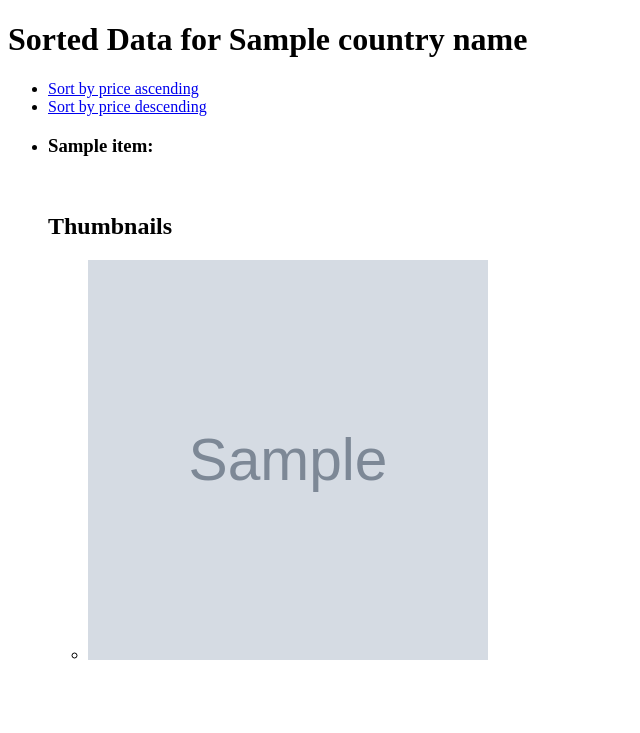
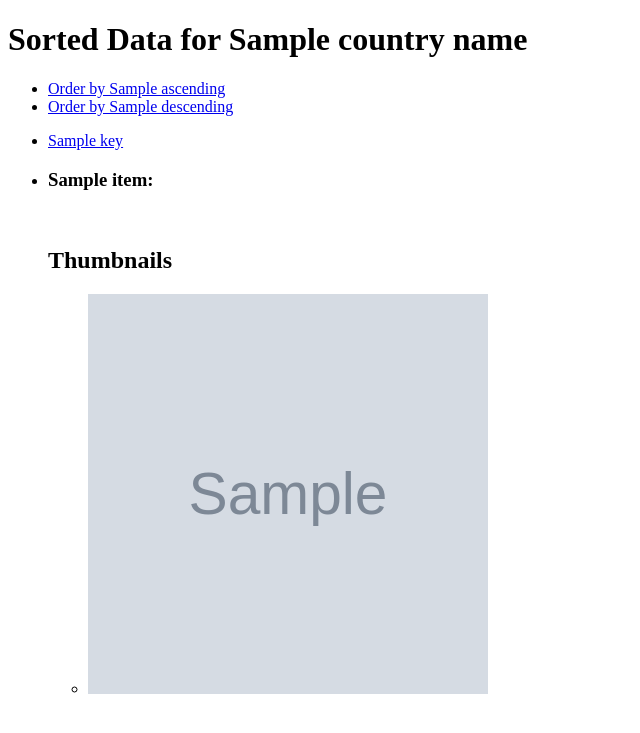
Before and after one commit to monteship/FastApi_Rental_Service, a Python web app: template templates/sorted_data.html in a window 1280 px wide. Shown: the top 733 px of the page, without its empty margins (0-640 px from the left). Run offline with Jinja, Linux system fonts and the light colour scheme; the template is opened without the code that fills it: most values are stand-ins (such as "Sample title", 1, 10 or a date in 2020); grey boxes marked "Sample" are stand-in pictures.

Commit message:
pagination

```diff
--- a/templates/sorted_data.html
+++ b/templates/sorted_data.html
@@ -7,10 +7,19 @@
 <body>
 <h1>Sorted Data for {{ country_name }}</h1>
 <ul class="order">
-    <li><a href="?order=asc">Sort by price ascending</a></li>
-    <li><a href="?order=desc">Sort by price descending</a></li>
+    <li><a href="?order=asc">Order by {{ sort_key }} ascending</a></li>
+    <li><a href="?order=desc">Order by {{ sort_key }} descending</a></li>
+</ul>
+<ul class="sort_by">
+    <!-- Loop through sort_by_list to create sorting options -->
+    {% for key in sort_by_list %}
+    <li>
+        <a href="?sort_key={{ key }}">{{ key }}</a>
+    </li>
+    {% endfor %}
 </ul>
 <ul>
+    <!-- Loop through sorted_json_objects to display data -->
     {% for item in sorted_json_objects %}
     <li>
         <h3>{{ item.title }}:</h3> <br>
@@ -19,7 +28,8 @@
             {% for image in item.get('images', [])[:1] %}
             {% if image.external_link %}
             <li>
-                <img src="{{ image.external_link }}" alt="Image {{ loop.index }}" , width="400" , height="400">
+                <!-- Display thumbnail image -->
+                <img src="{{ image.external_link }}" alt="Image {{ loop.index }}" width="400" height="400">
             </li>
             {% endif %}
             {% endfor %}
@@ -31,6 +41,7 @@
 {% if total_pages > 1 %}
 <div>
     <ul class="pagination">
+        <!-- Create pagination links for multiple pages -->
         {% for page_num in range(1, total_pages + 1) %}
         <li {% if page_num== current_page %}class="active" {% endif %}>
             <a href="?page={{ page_num }}">{{ page_num }}</a>
@@ -39,6 +50,5 @@
     </ul>
 </div>
 {% endif %}
-
 </body>
 </html>
```
Also changed, not shown: main.py (+12 -4 lines).
